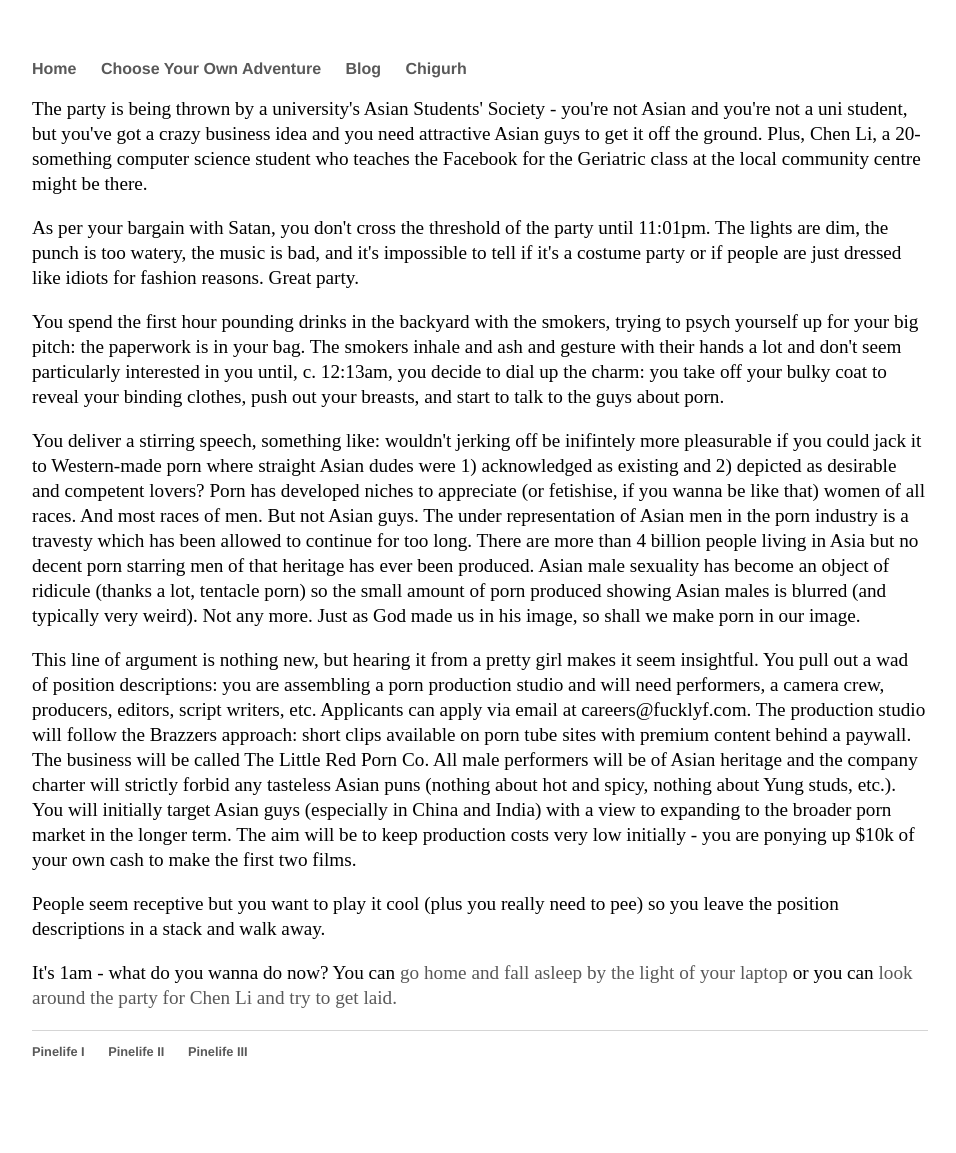
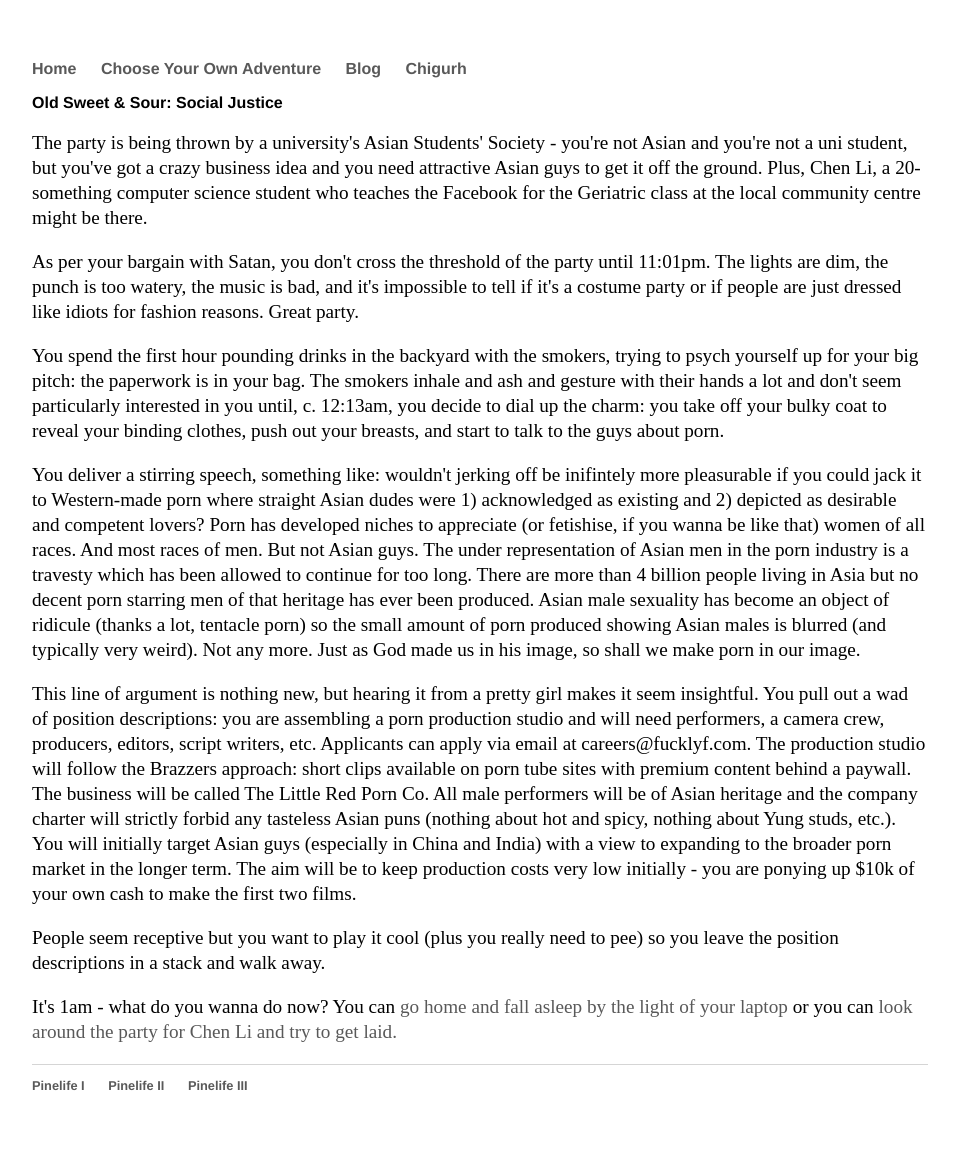
Before and after one commit to Pinelife/pinelife.github.io, a Jekyll site: the page built from Hellhole/Room4.html, in a window 1280 px wide. Shown: the whole page, without its empty margins (160-1116 px from the left). Built offline with Jekyll 4.4.1, drawn with Linux system fonts in a browser that asks for light colours; before the commit the page ends 1119 px from its top, so only the background shows below that.

Commit message:
Update Room4.html

```diff
--- a/Hellhole/Room4.html
+++ b/Hellhole/Room4.html
@@ -2,6 +2,7 @@
 layout: default
 title: Pinelife
 ---
+<h3>Old Sweet & Sour: Social Justice</h3>
 
 <p>The party is being thrown by a university's Asian Students' Society - you're not Asian and you're not a uni student,
   but you've got a crazy business idea and you need attractive Asian guys to get it off the ground. Plus, Chen Li, a 20-something computer
```
